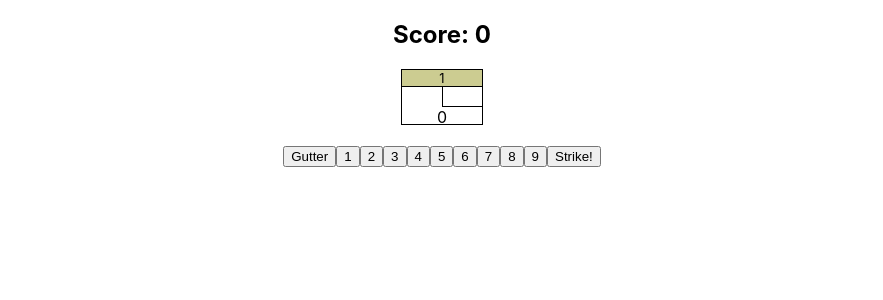
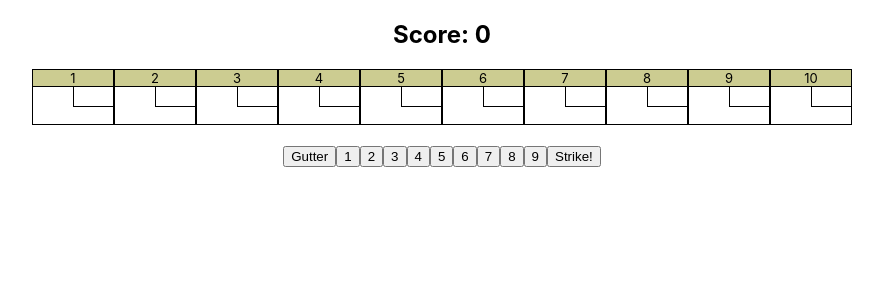
Before and after one commit to brentdanley/bowling-scores, a React (Create React App) app: page / in a window 1280 px wide. Shown: the top 300 px of the page, without its empty margins (198-1081 px from the left). Built offline with nearby package versions, Linux system fonts and the light colour scheme.

Commit message:
Ends scoring. Only adds score to completed frames.

```diff
--- a/src/App.js
+++ b/src/App.js
@@ -5,7 +5,7 @@ import Rolls from './components/Rolls'
 import Frames from './components/Frames'
 
 function App() {
-  const [frames, setFrames] = useState([new Frame()])
+  const [frames, setFrames] = useState([new Frame(),new Frame(),new Frame(),new Frame(),new Frame(),new Frame(),new Frame(),new Frame(),new Frame(),new Frame()])
   const [totalScore, setTotalScore] = useState(0)
 
   return (
--- a/src/components/Rolls.js
+++ b/src/components/Rolls.js
@@ -1,5 +1,4 @@
 import React, { useState } from 'react'
-import { Frame } from '../App'
 
 const Rolls = (props) => {
     const [pinsLeft, setPins] = useState(10)
@@ -14,12 +13,12 @@ const Rolls = (props) => {
 
         const tempFrames = [...props.frames]
         // Add roll to current frame
-        if (typeof tempFrames[currentFrame] === 'undefined' && currentFrame < 10) {
-            tempFrames.push(new Frame())
-        } else if (tempFrames[currentFrame].roll1 === null) {
-            tempFrames[currentFrame].roll1 = roll
-        } else {
-            tempFrames[currentFrame].roll2 = roll
+        if (currentFrame < 10) {
+            if (tempFrames[currentFrame].roll1 === null) {
+                tempFrames[currentFrame].roll1 = roll
+            } else {
+                tempFrames[currentFrame].roll2 = roll
+            }
         }
 
         // BONUSES
@@ -48,8 +47,7 @@ const Rolls = (props) => {
 
         // SET PINS
         // string is complete
-        if (currentFrame === 10 &&
-            (tempFrames[9].roll1 + tempFrames[9].roll2 > 10)) {
+        if (tempFrames[9].roll3 !== null || (tempFrames[9].roll2 !== null && tempFrames[9].roll1 + tempFrames[9].roll2 < 10)) {
             setPins(-1)
         } else {
             // resets pins after roll
@@ -60,7 +58,6 @@ const Rolls = (props) => {
                 setFirst(true)
                 setPins(10)
                 setCurrentFrame(currentFrame + 1)
-                tempFrames.push(new Frame())
             }
         }
 
--- a/src/components/SingleFrame.js
+++ b/src/components/SingleFrame.js
@@ -2,19 +2,32 @@ import React from 'react'
 
 import styles from './SingleFrame.module.scss'
 
+let isCompletedFrame = frame => {
+    if (frame.roll1 === null) return false
+    if (frame.roll1 === 10 && frame.roll3 === null) return false
+    if (frame.roll1 + frame.roll2 === 10 && frame.roll3 === null) return false
+    if (frame.roll1 < 10 && frame.roll2 === null) return false
+    return true
+}
+
+let frameJSX = (frame, stringScore) => {
+    // Strike!
+    if (frame.roll1 === 10) {
+        return <><div className={styles.roll1}></div><div className={styles.roll2}>X</div><div className={styles.score}>{isCompletedFrame(frame) ? stringScore : ''}</div></>
+    }
+
+    // Spare
+    if (frame.roll1 + frame.roll2 === 10) {
+        return <><div className={styles.roll1}>{frame.roll1}</div><div className={styles.roll2}>/</div><div className={styles.score}>{isCompletedFrame(frame) ? stringScore : ''}</div></>
+    }
+
+    return <><div className={styles.roll1}>{frame.roll1}</div><div className={styles.roll2}>{frame.roll2}</div><div className={styles.score}>{isCompletedFrame(frame) ? stringScore : ''}</div></>
+}
+
 const SingleFrame = ({ frame, index, stringScore }) => {
 
-    let frameJSX = ''
-    if (frame.roll1 === 10) {
-        frameJSX = <><div className={styles.roll1}></div><div className={styles.roll2}>X</div><div className={styles.score}>{stringScore}</div></>
-    } else if (frame.roll1 + frame.roll2 === 10) {
-        frameJSX = <><div className={styles.roll1}>{frame.roll1}</div><div className={styles.roll2}>/</div><div className={styles.score}>{stringScore}</div></>
-    } else {
-        frameJSX = <><div className={styles.roll1}>{frame.roll1}</div><div className={styles.roll2}>{frame.roll2}</div><div className={styles.score}>{stringScore}</div></>
-    }
-
     return (
-        <div className={styles.wrapper}><div className={styles.frame}>{index + 1}</div>{frameJSX}</div>
+        <div className={styles.wrapper}><div className={styles.frame}>{index + 1}</div>{frameJSX(frame, stringScore)}</div>
     )
 }
 
```
Also changed, not shown: 1 other file (tests, documents, lock files or other folders).
